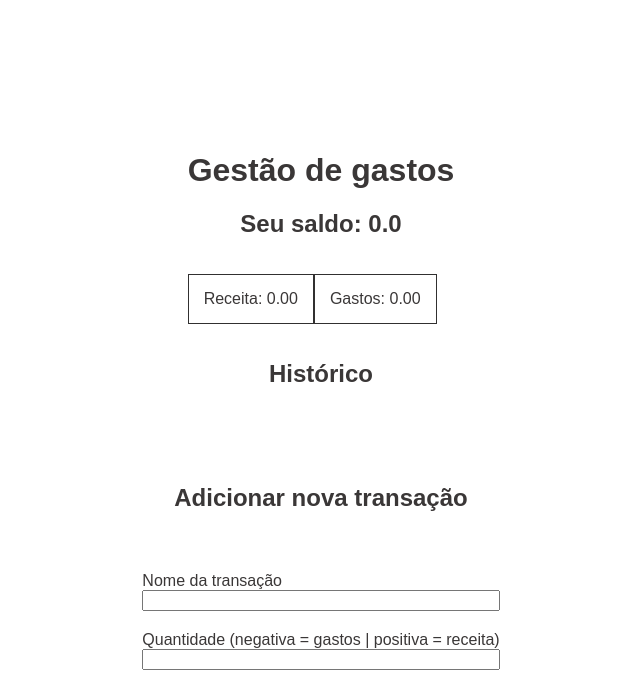
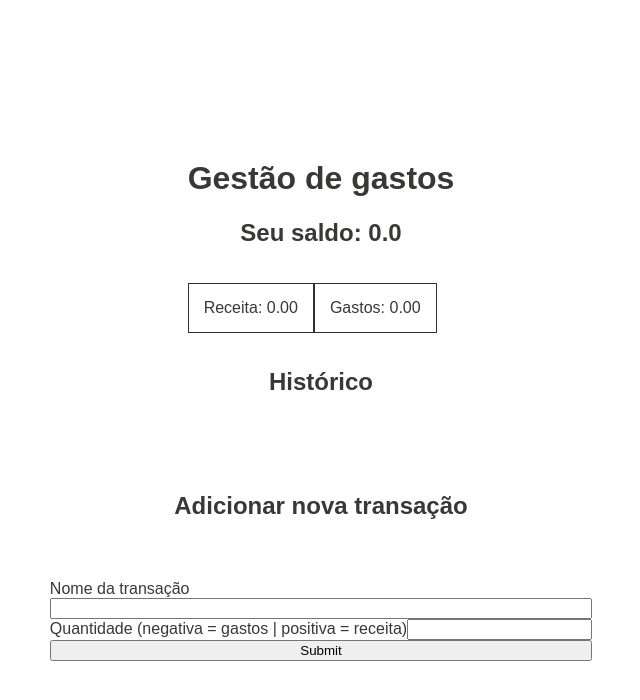
Before and after one commit to Nhed1/gest-o-financeira-react, a React (Create React App) app: page / in a window 1280 px wide. Shown: the top 700 px of the page, without its empty margins (319-959 px from the left). Built offline with nearby package versions, Linux system fonts and the light colour scheme.

Commit message:
added submit button

```diff
--- a/src/App.jsx
+++ b/src/App.jsx
@@ -1,10 +1,15 @@
 import {Header} from './components/Header.jsx'
 import {History} from './components/History.jsx'
 import {Form} from './components/Form.jsx'
-
+import { useState } from 'react'
 import './app.scss'
 
 function App() {
+  const [title, setTitle] = useState('')
+  const [value, setValue] = useState(0)
+  function handleValueSubmit(value){
+    setValue(value)
+  }
   return (
     <div className="App">
       <Header></Header>
--- a/src/components/Form.jsx
+++ b/src/components/Form.jsx
@@ -8,11 +8,12 @@ export function Form() {
                         <label htmlFor="title">Nome da transação</label>
                         <input type="text" id="title"/>
                     </div>
-                    <div className="amount">
-                        <label htmlFor="title">Quantidade (negativa = gastos | positiva = receita)</label>
-                        <input type="text" id="title"/>
+                    <div className="amount-transaction">
+                        <label htmlFor="amount">Quantidade (negativa = gastos | positiva = receita)</label>
+                        <input type="number" id="amount"/>
                     </div>
                 </form>
+                <input type="submit" id="submit"/>
             </div>
         </div>
     )
--- a/src/components/Header.jsx
+++ b/src/components/Header.jsx
@@ -1,6 +1,6 @@
 export function Header() {
     return(
-        <div class="balance">
+        <div className="balance">
             <div>
             <h1>Gestão de gastos</h1>
             <h2>Seu saldo: 0.0</h2>
```
